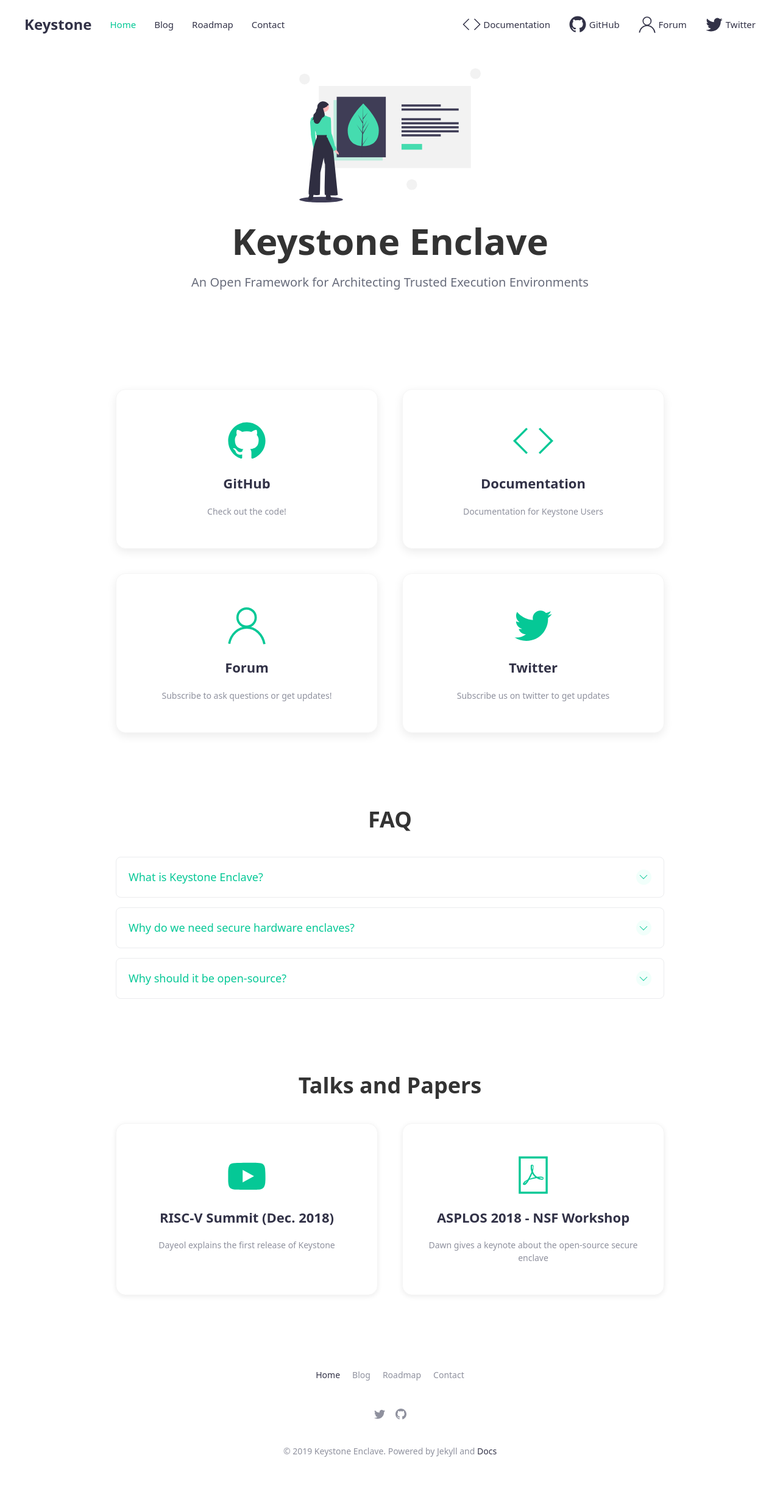
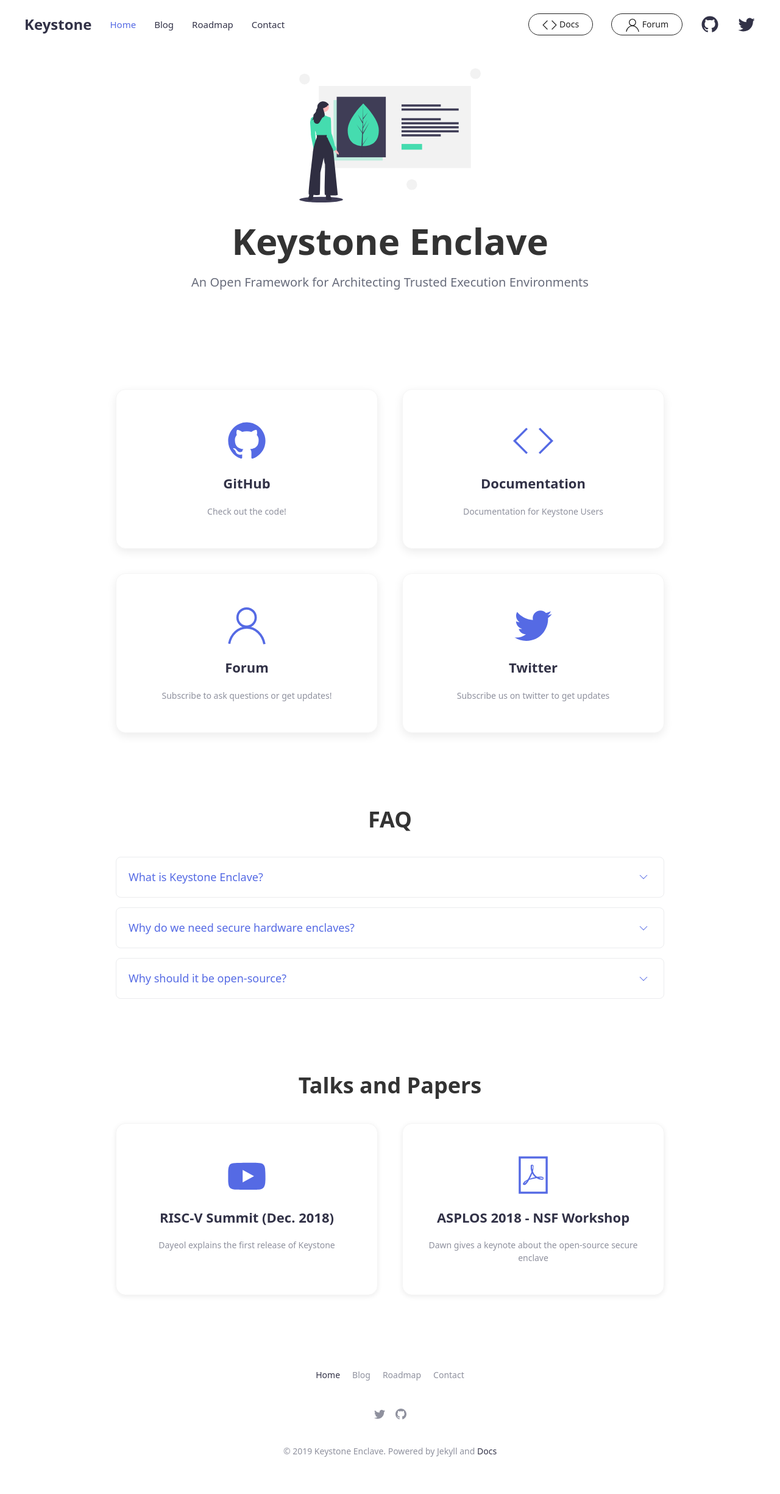
Before and after one commit to keystone-enclave/keystone-enclave.github.io, a Jekyll site: the page built from index.md, in a window 1280 px wide. Shown: the whole page at 61% size. Built offline with Jekyll 4.4.1, drawn with Linux system fonts in a browser that asks for light colours.

Commit message:
finalizing contents

```diff
--- a/_data/navigation_header.yml
+++ b/_data/navigation_header.yml
@@ -15,15 +15,16 @@
 
 # Navbar right menu navigation links
 right:
-  - title: "<span data-uk-icon='icon: code; ratio: 1.5'></span>&nbsp;Documentation"
-    tooltip: Documentation
+  - title: "<span data-uk-icon='icon: code; ratio: 1.2'></span>&nbsp;Docs"
     url: https://docs.keystone-enclave.org
+    button: default
 
-  - title: "<span data-uk-icon='icon: github; ratio: 1.5'></span>&nbsp;GitHub"
+  - title: "<span data-uk-icon='icon: user; ratio: 1.2'></span>&nbsp;Forum"
+    url: https://groups.google.com/forum/#!forum/keystone-enclave-forum
+    button: default
+
+  - title: "<span data-uk-icon='icon: github; ratio: 1.5'></span>"
     url: https://github.com/keystone-enclave
 
-  - title: "<span data-uk-icon='icon: user; ratio: 1.5'></span>&nbsp;Forum"
-    url: https://groups.google.com/forum/#!forum/keystone-enclave-forum
-
-  - title: "<span data-uk-icon='icon: twitter; ratio: 1.5'></span>&nbsp;Twitter"
+  - title: "<span data-uk-icon='icon: twitter; ratio: 1.5'></span>"
     url: https://twitter.com/KeystoneEnclave
--- a/_sass/theme/variables.scss
+++ b/_sass/theme/variables.scss
@@ -4,7 +4,7 @@
 // Color
 $global-color:                                #323247;
 $global-muted-color:                          #8f919e;
-$global-primary-background:                   #05c896;
+$global-primary-background:                   #556AE4;
 $global-secondary-background:                 #222;
 $global-warning-background:                   #fbc418;
 $global-success-background:                   #403e56;
```
Also changed, not shown: _data/navigation_mobile.yml (+0 -8 lines).
